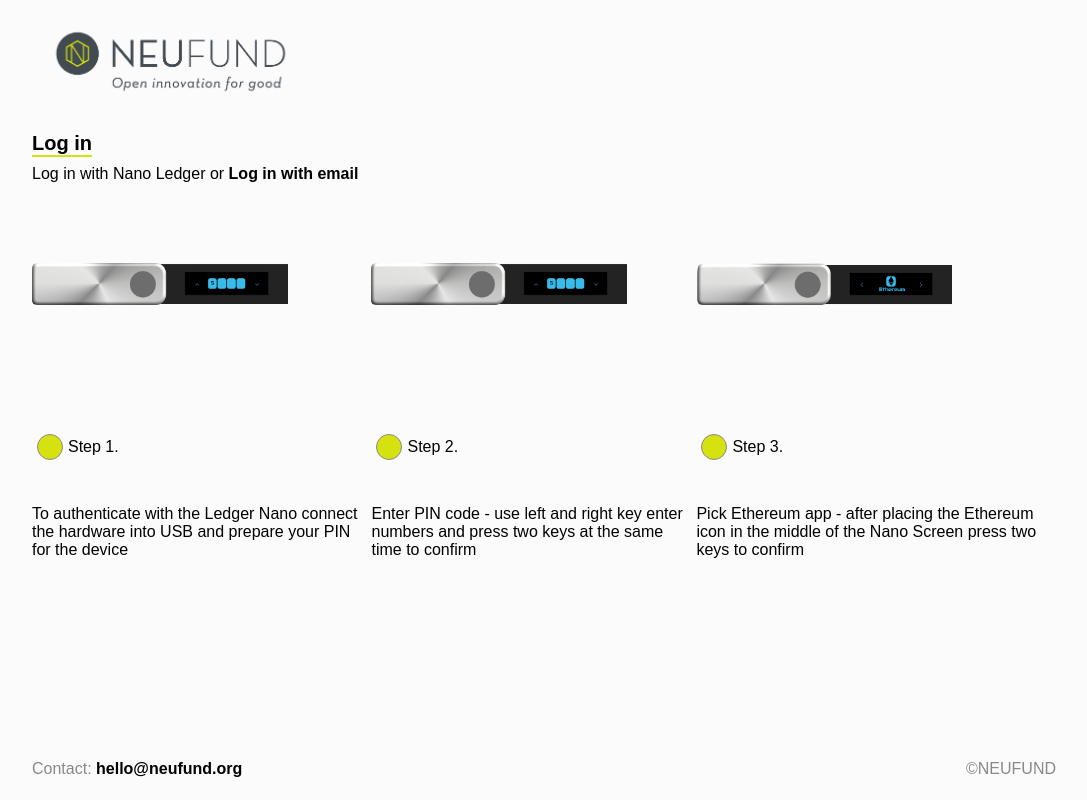
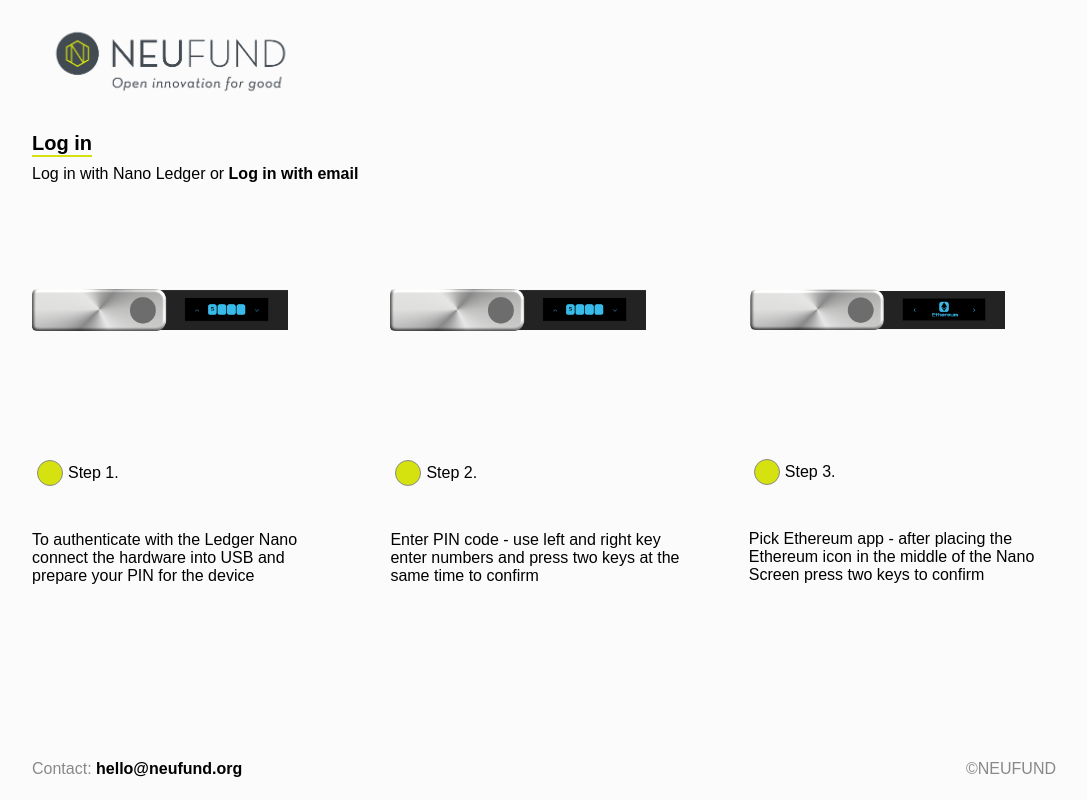
Before and after one commit to Neufund/ms2, a React (Create React App) app: page /login in a window 1280 px wide. Shown: the whole page, without its empty margins (96-1183 px from the left). Built offline with nearby package versions, Linux system fonts and the light colour scheme; what react-tap-event-plugin would draw is missing.

Commit message:
Fix Login slide

```diff
--- a/src/app/KYC.scss
+++ b/src/app/KYC.scss
@@ -20,7 +20,4 @@
   margin-left: 15%;
   display: flex;
   flex-direction: column;
-  &div{
-    height: 40px;
-  }
 }
--- a/src/app/Login.scss
+++ b/src/app/Login.scss
@@ -3,16 +3,19 @@
   display: flex;
   flex-direction: row;
   justify-content: space-between;
-  &div {
+}
+
+.Login-content > div {
   flex: 1;
   margin: 2vw;
 }
-  &div:first-of-type{
+
+.Login-content > div:first-of-type {
   margin-left: 0;
 }
-  &div:last-of-type{
+
+.Login-content > div:last-of-type {
   margin-right: 0;
-  }
 }
 
 .Login-img {
```
Lines whose indentation alone changed are shown as unchanged.
